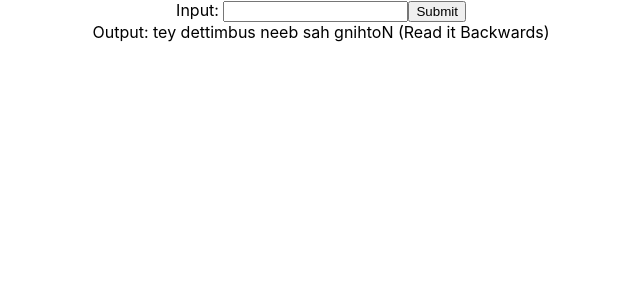
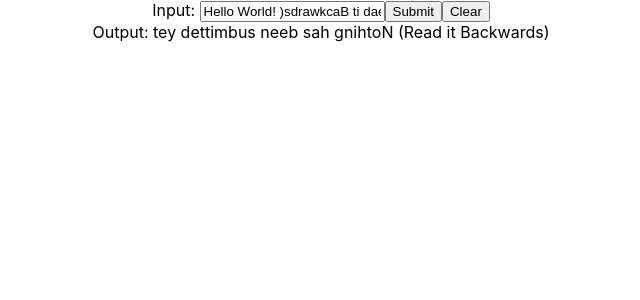
Before and after one commit to dragondev-king/React-Redux-example, a React (Create React App) app: page / in a window 1280 px wide. Shown: the top 300 px of the page, without its empty margins (319-959 px from the left). Built offline with nearby package versions, Linux system fonts and the light colour scheme.

Commit message:
Show how to use parent props and redux together

```diff
--- a/src/React_Components/App.js
+++ b/src/React_Components/App.js
@@ -16,7 +16,7 @@ class App extends Component {
   render() {
     return (
       <div className="App">
-        <Input />
+        <Input defaultInput={'Hello World!'}/>
         <Output />
       </div>
     );
--- a/src/React_Components/Input.js
+++ b/src/React_Components/Input.js
@@ -9,11 +9,12 @@ class Input extends Component {
     constructor(props) {
         super(props);
         this.state = {
-            'inputValue': '',
+            'inputValue': this.props.defaultInput,
         };
 
         this.handleChange = this.handleChange.bind(this);
         this.handleSubmit = this.handleSubmit.bind(this);
+        this.handleReset = this.handleReset.bind(this);
     }
 
     handleChange(event) {
@@ -25,25 +26,48 @@ class Input extends Component {
         event.preventDefault();
     }
 
+    handleReset(event) {
+        this.setState({ inputValue: ''});
+        event.preventDefault();
+    }
+
+
     render() {
         return (
             <div>
-                <form onSubmit={this.handleSubmit}>
+                <form onSubmit={this.handleSubmit} onReset={this.handleReset}>
                     <label>
                         Input: <input type="text" value={this.state.inputValue} onChange={this.handleChange} />
                     </label>
                     <input type="submit" value="Submit" />
+                    <input type="reset" value="Clear" />
                 </form>
             </div>
         );
     }
 }
 
+// state is the state from Redux Store
+// props is the props from the parent component (which is App.js in this case)
+const mapStateToProps = (state, props) => {
+    return {
+        defaultInput: props.defaultInput + ' ' + state.submittedValue
+    };
+};
+
 // onSubmitValue is used to avoid naming conflicts with submitValue
 const mapActionsToProps = {
     onSubmitValue: submitValue
 }
 
-// The first value would be mapStateToProps, if mapStateToProps was needed.
+// Connecting mapStateToProps lets this component use this.props to get state from the Redux Store and props from the parent component.
+// ------------------------------------------------------------------------------------------------------------------------------------------------------------------------
+// this.props can actually be used normally to get props from the parent, without mapStateToProps.
+// However, mapStateToProps can be used to avoid naming conflicts
+// (Example: Imagine defaultInput is a prop on both the Redux Store and the parent. To fix, return defaultInputParent and defaultInputReduxStore in mapStateToProps).
+// ------------------------------------------------------------------------------------------------------------------------------------------------------------------------
+// By default, the Redux Store takes priority over parent props in this.props.
+// If Redux state is not needed, this code can be used: connect(null, mapActionsToProps)(Input)
+// ------------------------------------------------------------------------------------------------------------------------------------------------------------------------
 // Connecting mapActionsToProps lets this component use actions defined in ../Redux/actions from this.props
-export default connect(null, mapActionsToProps)(Input);
+export default connect(mapStateToProps, mapActionsToProps)(Input);
```
